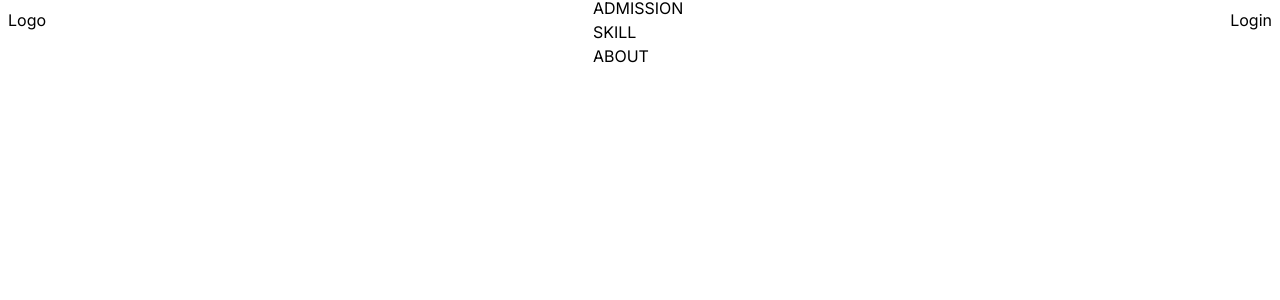
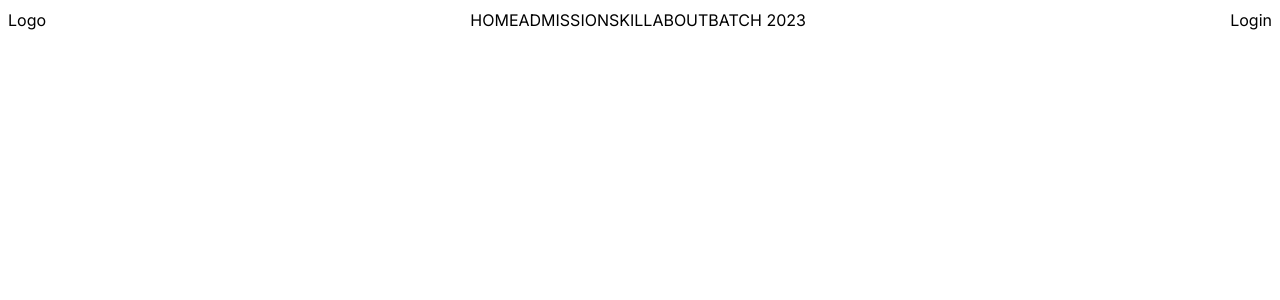
Before and after one commit to DEENOluwatobi/Elearn, a Next.js app: page / in a window 1280 px wide. Shown: the top 300 px of the page. Built offline with nearby package versions, Linux system fonts and the light colour scheme.

Commit message:
font-google

```diff
--- a/src/app/Components/Navbar.tsx
+++ b/src/app/Components/Navbar.tsx
@@ -7,12 +7,12 @@ const Navbar = () => {
             Logo
         </div>
 
-        <ul>
+        <ul className='flex justify-between items-center'>
             <li>HOME</li>
             <li>ADMISSION</li>
             <li>SKILL</li>
             <li>ABOUT</li>
-
+            <li>BATCH 2023</li>
         </ul>
 
         <div>
--- a/src/app/globals.css
+++ b/src/app/globals.css
@@ -1,6 +1,7 @@
 @tailwind base;
 @tailwind components;
 @tailwind utilities;
+@import url('https://fonts.googleapis.com/css2?family=Barlow+Semi+Condensed:wght@400;500;600;700&family=Poppins:wght@300;400;500;600;700;800&display=swap');
 
 :root {
   --foreground-rgb: 0, 0, 0;
```
